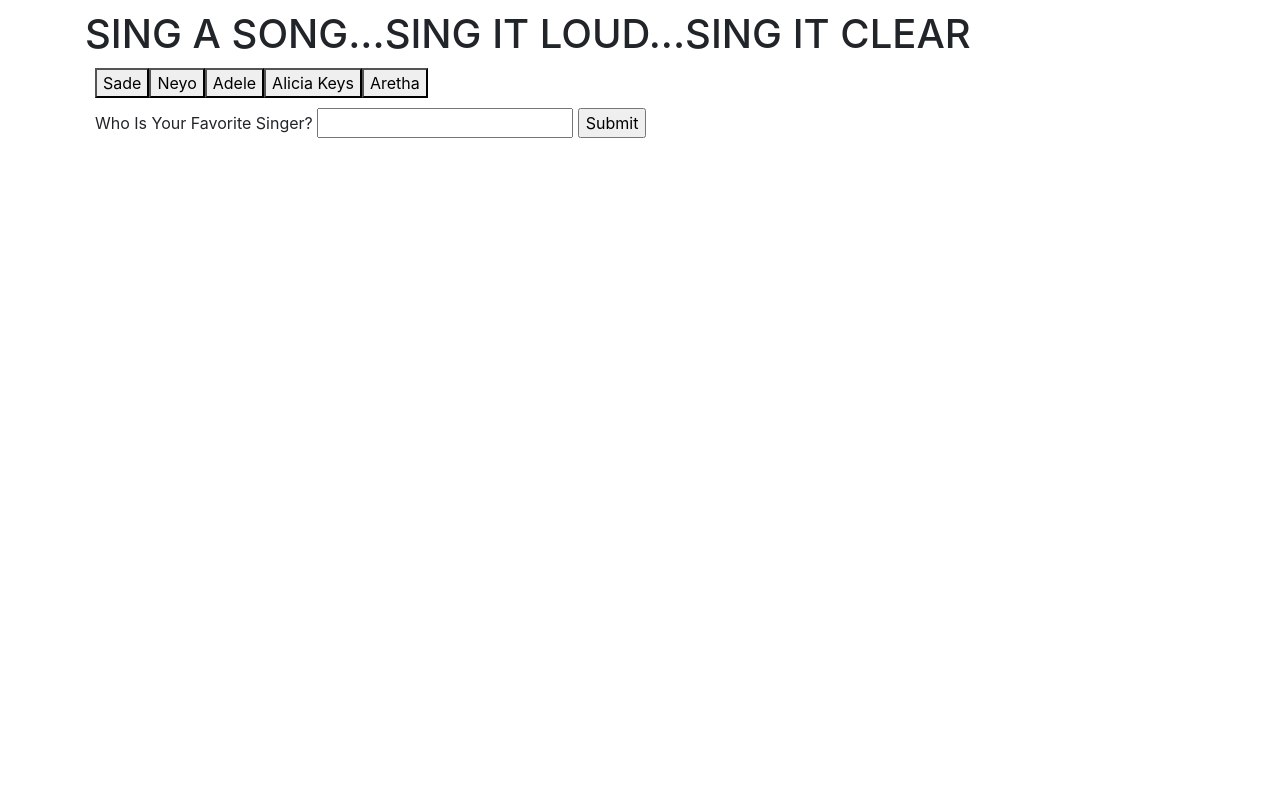
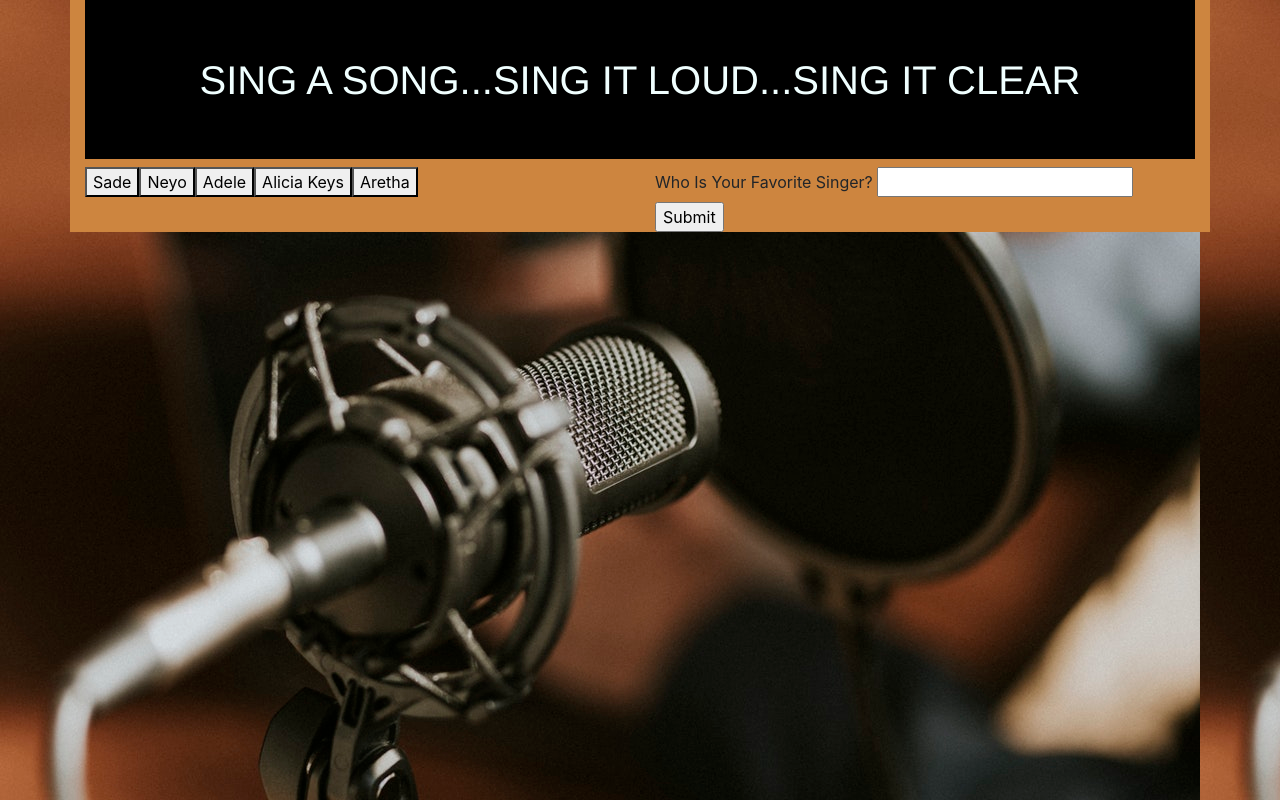
Before and after one commit to LisaSmithen/Giftastic, a plain HTML site: page index.html in a window 1280 px wide. Drawn offline with nearby package versions, Linux system fonts and the light colour scheme.

Commit message:
Css styling started to give site a better look. Javascript correction made after many attempts to fix reason why the button wasnt loading after user input. ..it was a difference between html and javascript id name. More edits to be done to clean up appearance

```diff
--- a/assets/css/style.css
+++ b/assets/css/style.css
@@ -1,6 +1,20 @@
-button,
-div,
-form,
-input {
-  margin: 10px;
+
+h1 {
+  background-color: black;
+  color: azure;
+  text-align: center;
+  padding-top: 5%;
+  padding-bottom: 5%;
+  font-family: 'Franklin Gothic Medium', 'Arial Narrow', Arial, sans-serif !important;
+
 }
+
+body {
+  background-image:  url(../images/microphone.jpg);
+  background-image: repeating-linear-gradient();
+  font-family: Georgia, 'Times New Roman', Times, serif;
+}
+
+.container {
+  background-color: peru;
+}
--- a/assets/javascript/javascript.js
+++ b/assets/javascript/javascript.js
@@ -65,6 +65,7 @@
 
  $('#addSinger').on('click', function(){
     var newSearch = $('input').eq(0).val();
+    //var newSearch = $("#addSearch").val();
     singersArray.push(newSearch);
     populateButtons(singersArray, 'searchButton', '#button-view');
     return false;
--- a/index.html
+++ b/index.html
@@ -13,19 +13,31 @@
   <body>
 
     <div class="container">
+      <div class="row">
+        <div class="col-md-12" microphone>
+
     <h1>SING A SONG...SING IT LOUD...SING IT CLEAR</h1>
-
-
+        </div>
+      </div>
+      <div class="row">
+        <div class="col-md-6">
     <div id="button-view"></div>
+        </div>
+        <div class="col-md-6">
      <form id="search-form">
                 <label for="search-input">Who Is Your Favorite Singer?</label>
                <input type="text" id="search-input"
                    <br>
-           <input id="addSearch" type="submit" value="Submit">
+               <input id="addSinger" type="submit" value="Submit">
            </form>
-
+        </div>
+      </div>
+      <div class="row">
+        <div class="col-md-12">
      <div id="searches"></div>
-   </container>
+        </div>
+      </div>
+    </div>
 
         <script	src="https://code.jquery.com/jquery-3.4.1.min.js"></script>
         <script type="text/javascript" src="assets/javascript/javascript.js"></script>
```
Also changed, not shown: assets/images/microphone.jpg (added), 1 other file. Lines whose indentation alone changed are shown as unchanged.
